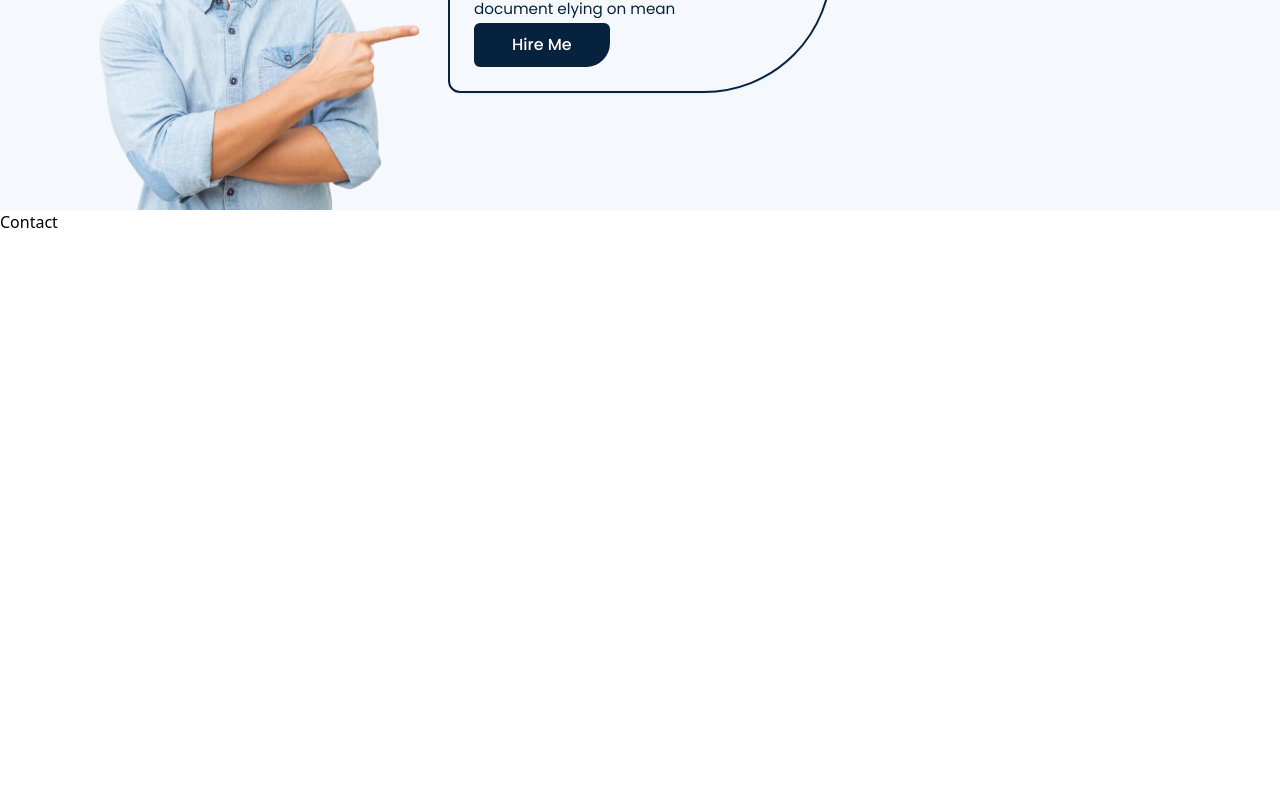
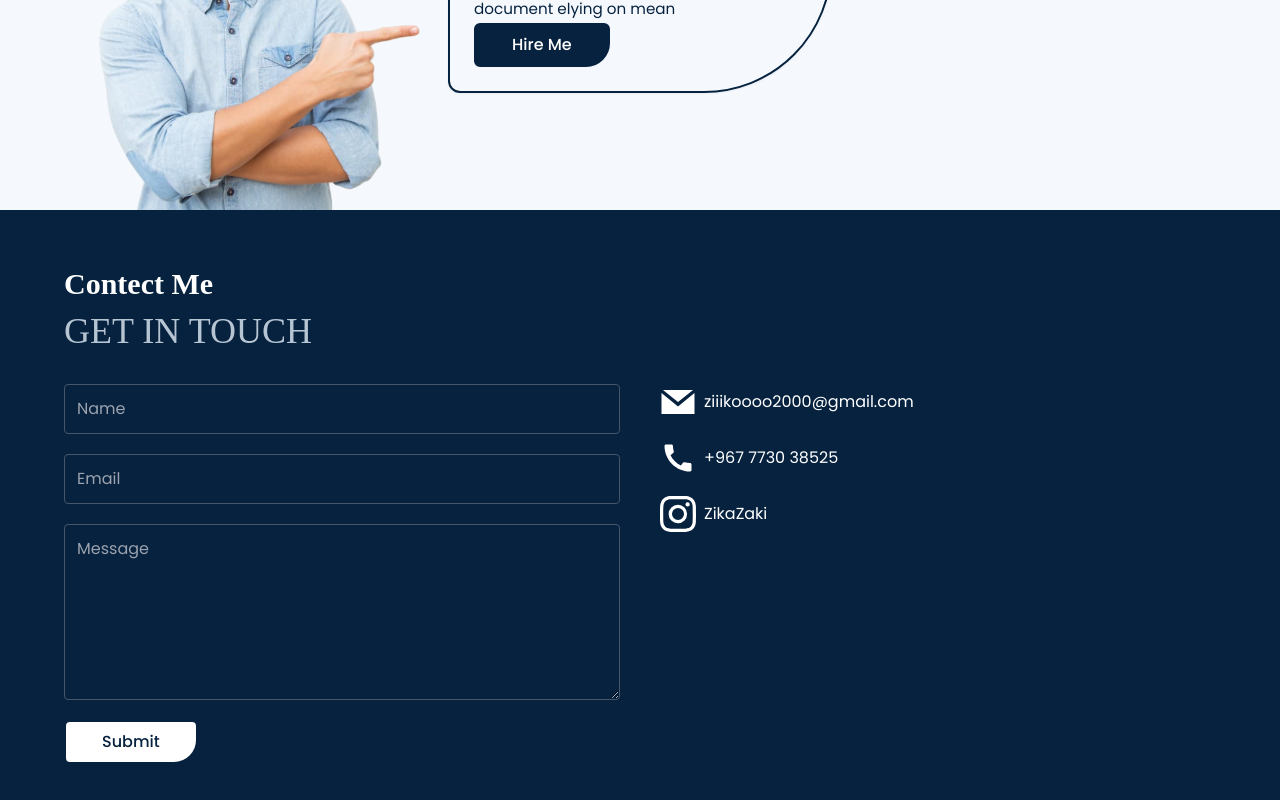
Before and after one commit to ZikaZaki/react-folio, a React (Vite) app: page / in a window 1280 px wide. Shown: the part 3951-4751 px from the top of the page. Before the commit the page ends 4185 px from the top, so only its background shows below. Built offline with nearby package versions, Linux system fonts and the light colour scheme; a web font is replaced by a local one.

Commit message:
Add contact-section

```diff
--- a/package.json
+++ b/package.json
@@ -9,7 +9,7 @@
     "preview": "vite preview"
   },
   "dependencies": {
-    "@emailjs/browser": "^3.9.1",
+    "@emailjs/browser": "^3.10.0",
     "aos": "^2.3.4",
     "react": "^18.2.0",
     "react-dom": "^18.2.0",
--- a/src/Content.js
+++ b/src/Content.js
@@ -193,24 +193,24 @@ const content = {
     subtitle: 'GET IN TOUCH',
     social_media: [
       {
-        text: 'codeaprogram@gmail.com',
+        text: 'ziiikoooo2000@gmail.com',
         icon: GrMail,
-        link: 'mailto:codeaprogram@gmail.com',
+        link: 'mailto:ziiikoooo2000@gmail.com',
       },
       {
-        text: '+91 1234 56778',
+        text: '+967 7730 38525',
         icon: MdCall,
-        link: 'https://wa.me/1234567890',
+        link: 'https://wa.me/967773038525',
       },
       {
-        text: 'codeaprogram',
+        text: 'ZikaZaki',
         icon: BsInstagram,
-        link: 'https://www.instagram.com/codeaprogram/',
+        link: 'https://www.instagram.com/zikazaki/',
       },
     ],
   },
   footer: {
-    text: 'All © Copy Right Reserved 2022',
+    text: 'All © Copy Right Reserved 2023',
   },
 };
 
--- a/src/components/Contact.jsx
+++ b/src/components/Contact.jsx
@@ -1,5 +1,81 @@
+import { createElement } from "react";
+import content from "../Content";
+import React, { useRef } from 'react';
+import emailjs from '@emailjs/browser';
+import toast, { Toaster } from "react-hot-toast";
+
 const Contact = () => {
-  return <div>Contact</div>;
+  const { contact } = content;
+  const form = useRef();
+
+  // Send email using emailjs
+  const sendEmail = (e) => {
+    e.preventDefault();
+
+    // Keys can be added in .env file
+    emailjs.sendForm('service_phbgp7r', 'template_m9h2a3d', form.current, 'xaV03xq87RMgKgmkQ')
+      .then((result) => {
+        console.log(result.text);
+        form.current.reset();
+        toast.success("Email sent successfully!");
+      }, (error) => {
+        console.log(error.text);
+        toast.error("Something went wrong!");
+      });
+  };
+
+  return (
+    <section className="bg-dark_primary text-white">
+      <Toaster />
+      <div className="md:container px-5 py-14">
+        <h2 className="title !text-white">{contact.title}</h2>
+        <h4 className="subtitle">{contact.subtitle}</h4>
+        <br />
+        <div className="flex gap-10 md:flex-row flex-col">
+          <form ref={form} onSubmit={sendEmail} className="flex flex-col flex-1 gap-5">
+            <input
+              type="text"
+              name="user_name"
+              placeholder="Name"
+              required
+              className="border border-slate-600 p-3 rounded"
+            />
+            <input
+              type="email"
+              name="user_email"
+              pattern="[A-Za-z0-9._%+-]+@[A-Za-z0-9.-]+\.[A-Za-z]{1,63}$"
+              placeholder="Email"
+              required
+              className="border border-slate-600 p-3 rounded"
+            />
+            <textarea
+              name="message"
+              placeholder="Message"
+              required
+              className="border border-slate-600 p-3 rounded h-44"
+            ></textarea>
+            <button type="submit" className="btn self-start bg-white text-dark_primary">Submit</button>
+          </form>
+          <div className="flex flex-col flex-1 gap-5">
+            {
+              contact.social_media.map((content, i) => (
+                <div key={i} className="flex items-center gap-2">
+                  <h4 className="text-white">{createElement(content.icon)}</h4>
+                  <a
+                    className="font-Poppins"
+                    href={content.link}
+                    target="_blank"
+                  >
+                    {content.text}
+                  </a>
+                </div>
+              ))
+            }
+          </div>
+        </div>
+      </div>
+    </section>
+  );
 };
 
 export default Contact;
--- a/src/components/Hero.jsx
+++ b/src/components/Hero.jsx
@@ -1,5 +1,6 @@
 // import content
 import content from '../Content';
+
 const Hero = () => {
   const { hero } = content;
   return ( <section>
```
Also changed, not shown: 1 other file (tests, documents, lock files or other folders).
